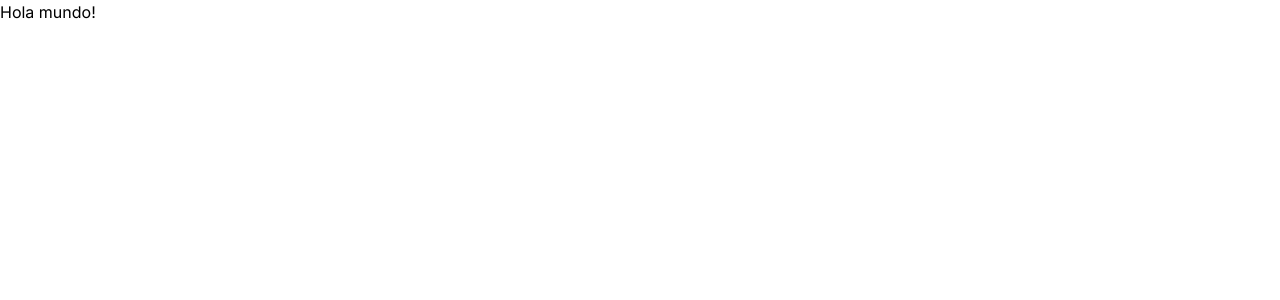
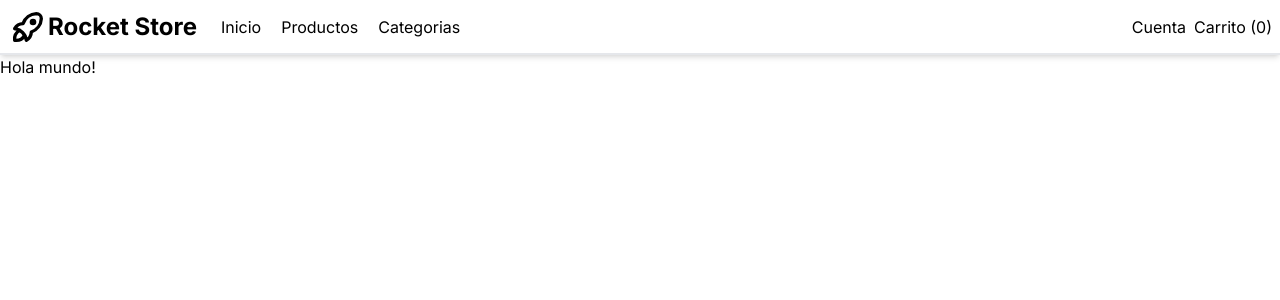
Before and after one commit to Hugocrown1/rocket-front, a Next.js app: page / in a window 1280 px wide. Shown: the top 300 px of the page. Built offline with nearby package versions, Linux system fonts and the light colour scheme.

Commit message:
header component

```diff
--- a/package.json
+++ b/package.json
@@ -9,9 +9,10 @@
     "lint": "next lint"
   },
   "dependencies": {
+    "@tabler/icons-react": "^2.42.0",
+    "next": "14.0.3",
     "react": "^18",
-    "react-dom": "^18",
-    "next": "14.0.3"
+    "react-dom": "^18"
   },
   "devDependencies": {
     "autoprefixer": "^10.0.1",
--- a/src/app/page.jsx
+++ b/src/app/page.jsx
@@ -1,5 +1,11 @@
+import Header from "@/components/Header";
 import Image from "next/image";
 
 export default function Home() {
-  return <main>Hola mundo!</main>;
+  return (
+    <>
+      <Header />
+      <main>Hola mundo!</main>
+    </>
+  );
 }
--- /dev/null
+++ b/src/components/Header.jsx
@@ -0,0 +1,48 @@
+import { IconRocket } from "@tabler/icons-react";
+import Link from "next/link";
+import React from "react";
+
+const Header = () => {
+  const routes = [
+    {
+      name: "Inicio",
+      href: "/",
+    },
+    {
+      name: "Productos",
+      href: "/productos",
+    },
+    {
+      name: "Categorias",
+      href: "/categorias",
+    },
+  ];
+  return (
+    <header className="flex flex-row justify-between items-center p-2 border-b-2 h-[55px] shadow-md">
+      <div className="flex gap-x-4 items-center">
+        <Link className="flex flex-row items-center" href={"/"}>
+          <IconRocket size={40} />{" "}
+          <p className="text-2xl font-bold">Rocket Store</p>
+        </Link>
+        <nav className="flex flex-row justify-between">
+          <ul className="flex flex-row gap-x-1">
+            {routes.map((route, index) => (
+              <li key={index}>
+                <Link className="px-2 py-1" href={route.href}>
+                  {route.name}
+                </Link>
+              </li>
+            ))}
+          </ul>
+        </nav>
+      </div>
+
+      <div className="flex gap-x-2">
+        <Link href={"/cuenta"}>Cuenta</Link>
+        <Link href={"/carrito"}>Carrito (0)</Link>
+      </div>
+    </header>
+  );
+};
+
+export default Header;
```
Also changed, not shown: 1 other file (tests, documents, lock files or other folders).
